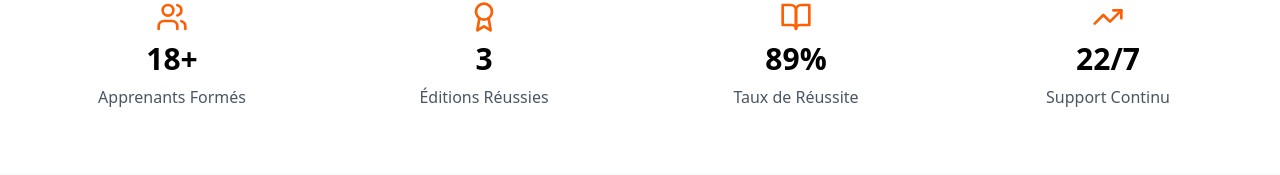
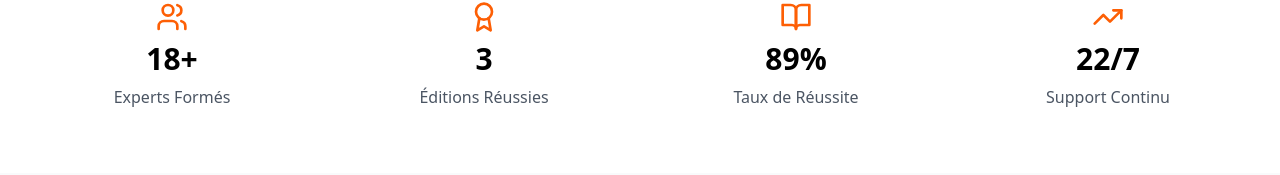
Before and after one commit to Nit-harley/CryptoElitedAfrique, a React (Vite) app: page / in a window 1280 px wide. Shown: the part 583-758 px from the top of the page. Built offline with nearby package versions, Linux system fonts and the light colour scheme.

Commit message:
modif home page experts

```diff
--- a/src/pages/Home.tsx
+++ b/src/pages/Home.tsx
@@ -86,7 +86,7 @@ export default function Home() {
         <div className="text-3xl font-bold mb-2">
           <CountUp start={0} end={20} duration={20} suffix="+" />
         </div>
-        <div className="text-gray-600">Apprenants Formés</div>
+        <div className="text-gray-600">Experts Formés</div>
       </div>
       <div>
         <div className="text-[#fd5f05] mb-2">
```
